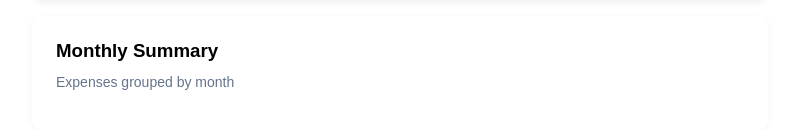
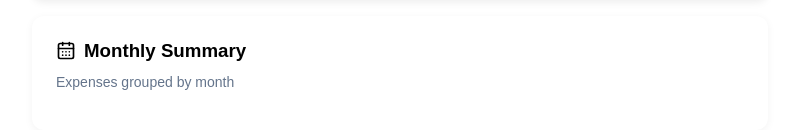
Before and after one commit to den766/react-expensetracker-app, a React (Vite) app: page /expense-dashboard in a window 1280 px wide. Shown: the part 573-703 px from the top of the page, without its empty margins (240-1039 px from the left). Built offline with nearby package versions, Linux system fonts and the light colour scheme.

Commit message:
feat: add icons to dashboard summary sections

```diff
--- a/src/components/monthlysummary.jsx
+++ b/src/components/monthlysummary.jsx
@@ -1,8 +1,12 @@
 import { formatCurrency } from "../utils/formatCurrency";
+import { CalendarDays } from "lucide-react";
 function MonthlySummary({ monthlyTotals }) {
   return (
     <div className="monthly-summary">
-      <h3>Monthly Summary</h3>
+      <h3>
+        <CalendarDays size={20}/>
+        <span>Monthly Summary</span>
+      </h3>
 
       <p className="summary-subtitle">Expenses grouped by month</p>
 
--- a/src/index.css
+++ b/src/index.css
@@ -331,6 +331,9 @@ li .amount,
 
 .monthly-summary h3 {
   margin-bottom: var(--space-sm);
+  display: flex;
+  align-items: center;
+  gap: 0.5rem;
 }
 
 .month-row {
```
